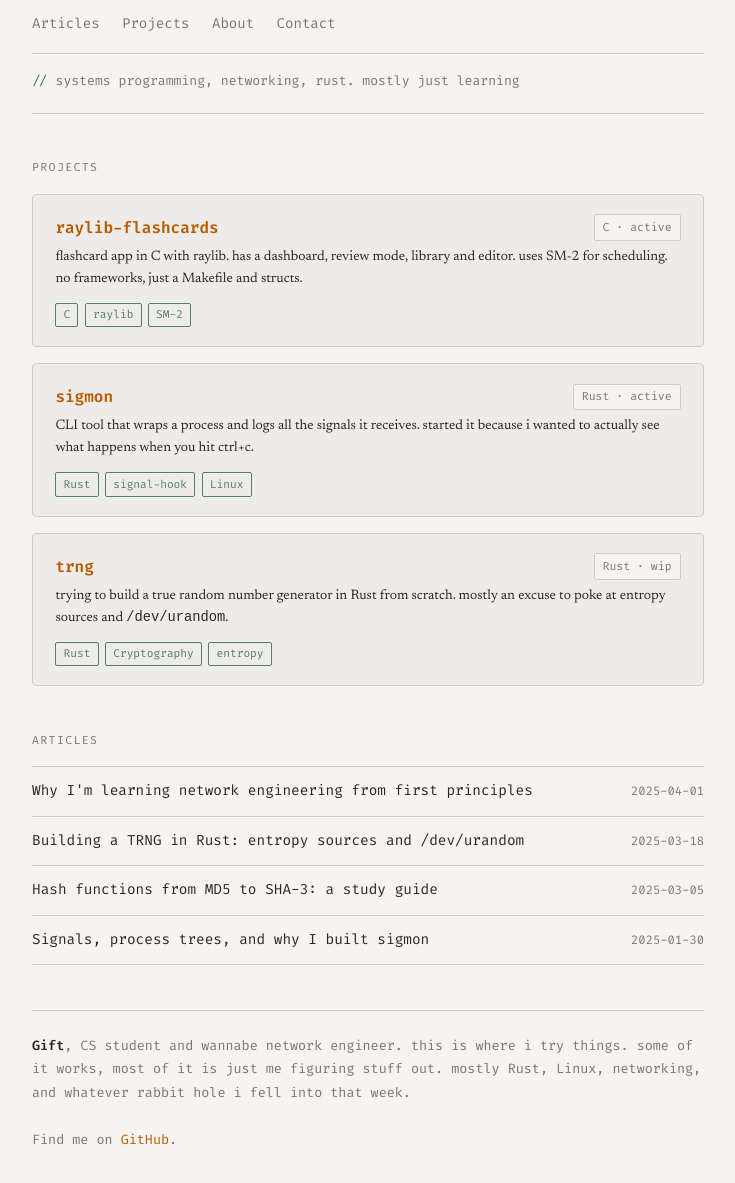
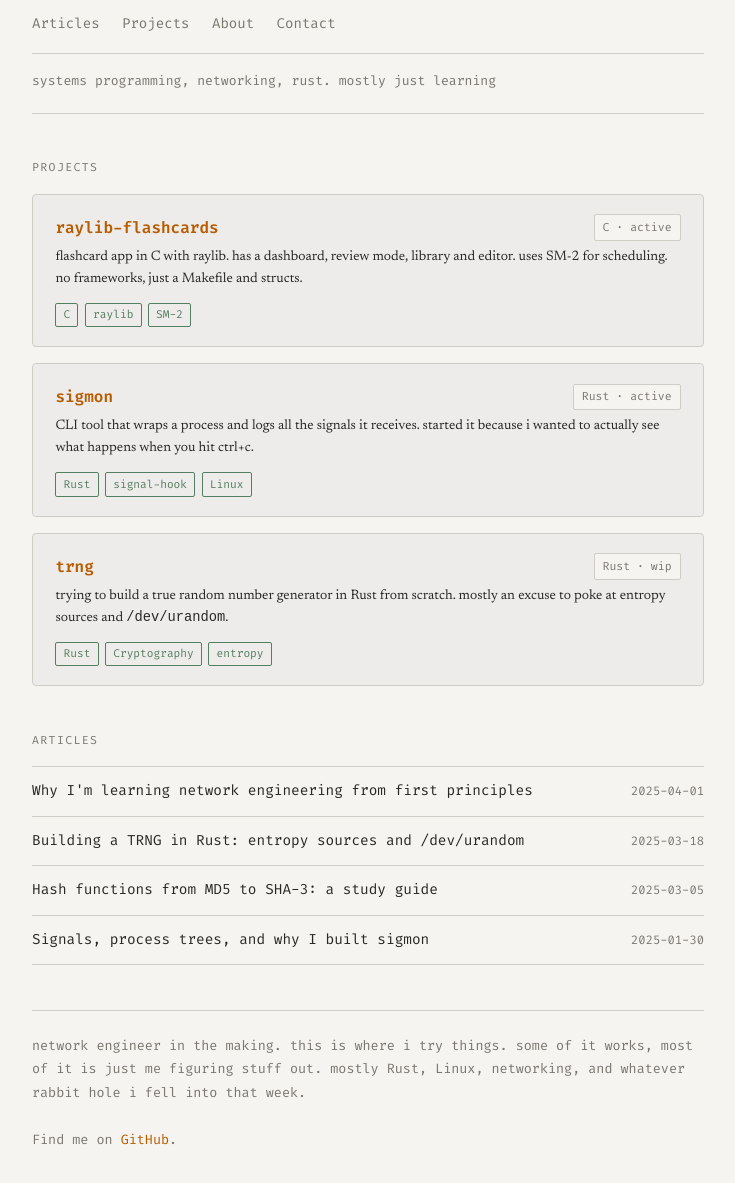
Before and after one commit to Sometuhg/sometuhg.github.io, a plain HTML site: page index.html in a window 1280 px wide. Shown: the part 93-1276 px from the top of the page, without its empty margins (272-1007 px from the left). Drawn offline with Linux system fonts and the light colour scheme.

Commit message:
Update index.html

```diff
--- a/index.html
+++ b/index.html
@@ -237,7 +237,7 @@
       <a href="/cdn-cgi/l/email-protection#c5bcaab085a0bda4a8b5a9a0eba6aaa8">Contact</a>
     </nav>
     <div class="tagline">
-      <span class="comment">// </span>
+      <span class="comment"></span>
       systems programming, networking, rust. mostly just learning
     </div>
   </header>
@@ -313,7 +313,7 @@
 
   <!-- ── ABOUT ─────────────────────────── -->
   <div class="about" id="about">
-    <strong style="color: var(--text);">Gift</strong>, CS student and wannabe network engineer.
+    <strong style="color: var(--text);"></strong>network engineer in the making.
     this is where i try things. some of it works, most of it is just me figuring stuff out.
     mostly Rust, Linux, networking, and whatever rabbit hole i fell into that week.
     <br /><br />
```
